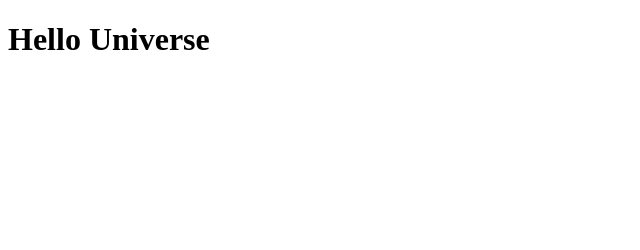
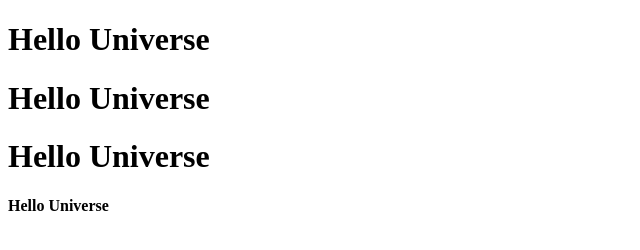
Before and after one commit to AmirhosseinDotZip/some_git_commands.reminder, a plain HTML site: page index.html in a window 1280 px wide. Shown: the whole page, without its empty margins (0-640 px from the left). Drawn offline with Linux system fonts and the light colour scheme.

Commit message:
nother branchs h4

```diff
--- a/index.html
+++ b/index.html
@@ -10,5 +10,8 @@
   </head>
   <body>
     <h1>Hello Universe</h1>
+    <h1>Hello Universe</h1>
+    <h1>Hello Universe</h1>
+    <h4>Hello Universe</h4>
   </body>
 </html>
```
